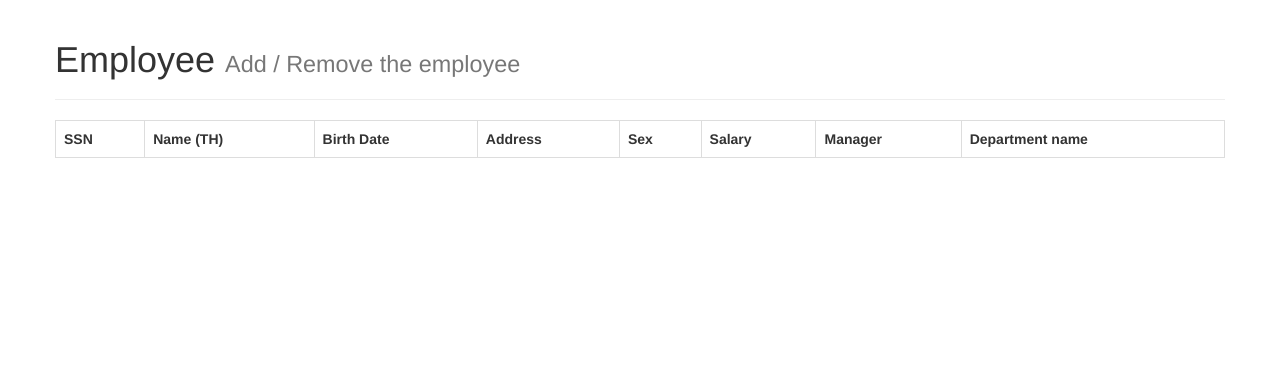
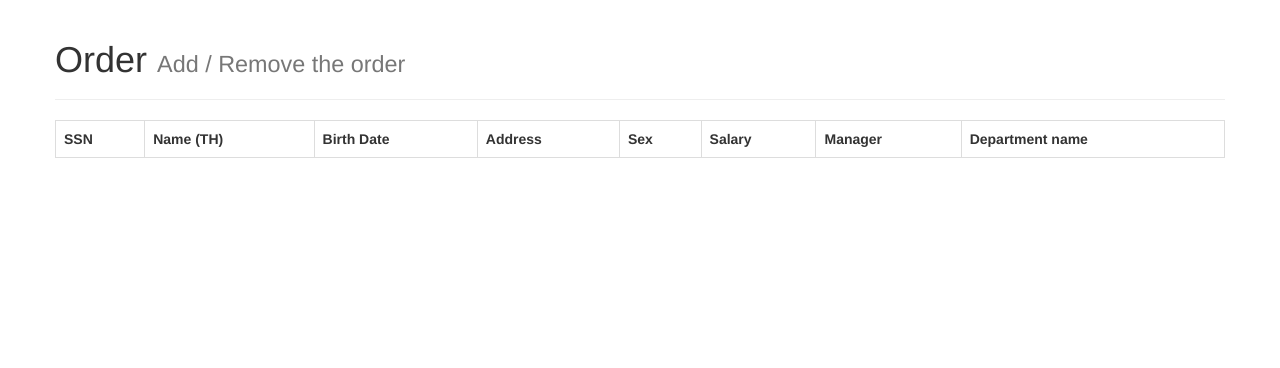
Before and after one commit to lolopomama/Thepetshop-ITE442sql, a PHP site: page /index.php in a window 1280 px wide. Shown: the part 52-420 px from the top of the page. Run offline with PHP 8.4, Linux system fonts and the light colour scheme; data that the repository does not hold is empty.

Commit message:
Index title

```diff
--- a/employee_index.php
+++ b/employee_index.php
@@ -8,7 +8,7 @@
 <div class="container">
 	<div class="row">
 		<div class="page-header" style="margin: 0px;">
-		  <h1>Employee <small>Add / Remove the employee</small></h1>
+		  <h1>Order <small>Add / Remove the order</small></h1>
 		</div>
 	</div>
 	</br>
```
